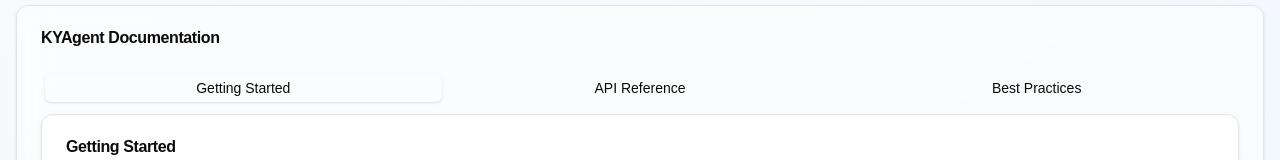
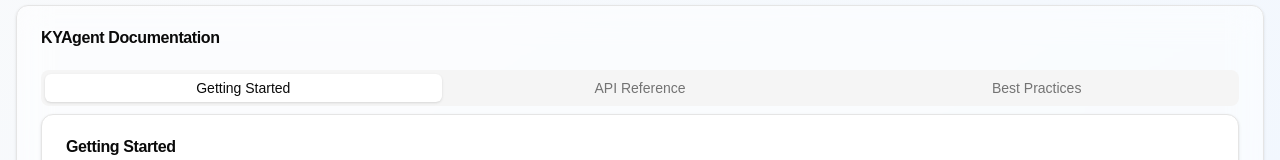
Before and after one commit to Ayushjain2205/hedera-hackathon, a Next.js app: page /docs in a window 1280 px wide. Shown: the part 164-324 px from the top of the page. Built offline with nearby package versions, Linux system fonts and the light colour scheme.

Commit message:
Add tabs to docs

```diff
--- /dev/null
+++ b/components/ui/tabs.tsx
@@ -0,0 +1,55 @@
+"use client"
+
+import * as React from "react"
+import * as TabsPrimitive from "@radix-ui/react-tabs"
+
+import { cn } from "@/lib/utils"
+
+const Tabs = TabsPrimitive.Root
+
+const TabsList = React.forwardRef<
+  React.ElementRef<typeof TabsPrimitive.List>,
+  React.ComponentPropsWithoutRef<typeof TabsPrimitive.List>
+>(({ className, ...props }, ref) => (
+  <TabsPrimitive.List
+    ref={ref}
+    className={cn(
+      "inline-flex h-9 items-center justify-center rounded-lg bg-neutral-100 p-1 text-neutral-500 dark:bg-neutral-800 dark:text-neutral-400",
+      className
+    )}
+    {...props}
+  />
+))
+TabsList.displayName = TabsPrimitive.List.displayName
+
+const TabsTrigger = React.forwardRef<
+  React.ElementRef<typeof TabsPrimitive.Trigger>,
+  React.ComponentPropsWithoutRef<typeof TabsPrimitive.Trigger>
+>(({ className, ...props }, ref) => (
+  <TabsPrimitive.Trigger
+    ref={ref}
+    className={cn(
+      "inline-flex items-center justify-center whitespace-nowrap rounded-md px-3 py-1 text-sm font-medium ring-offset-white transition-all focus-visible:outline-none focus-visible:ring-2 focus-visible:ring-neutral-950 focus-visible:ring-offset-2 disabled:pointer-events-none disabled:opacity-50 data-[state=active]:bg-white data-[state=active]:text-neutral-950 data-[state=active]:shadow dark:ring-offset-neutral-950 dark:focus-visible:ring-neutral-300 dark:data-[state=active]:bg-neutral-950 dark:data-[state=active]:text-neutral-50",
+      className
+    )}
+    {...props}
+  />
+))
+TabsTrigger.displayName = TabsPrimitive.Trigger.displayName
+
+const TabsContent = React.forwardRef<
+  React.ElementRef<typeof TabsPrimitive.Content>,
+  React.ComponentPropsWithoutRef<typeof TabsPrimitive.Content>
+>(({ className, ...props }, ref) => (
+  <TabsPrimitive.Content
+    ref={ref}
+    className={cn(
+      "mt-2 ring-offset-white focus-visible:outline-none focus-visible:ring-2 focus-visible:ring-neutral-950 focus-visible:ring-offset-2 dark:ring-offset-neutral-950 dark:focus-visible:ring-neutral-300",
+      className
+    )}
+    {...props}
+  />
+))
+TabsContent.displayName = TabsPrimitive.Content.displayName
+
+export { Tabs, TabsList, TabsTrigger, TabsContent }
--- a/package.json
+++ b/package.json
@@ -13,6 +13,7 @@
     "@radix-ui/react-checkbox": "^1.1.3",
     "@radix-ui/react-label": "^2.1.1",
     "@radix-ui/react-slot": "^1.1.1",
+    "@radix-ui/react-tabs": "^1.1.2",
     "class-variance-authority": "^0.7.1",
     "clsx": "^2.1.1",
     "framer-motion": "^11.15.0",
```
Also changed, not shown: 1 other file (tests, documents, lock files or other folders).
